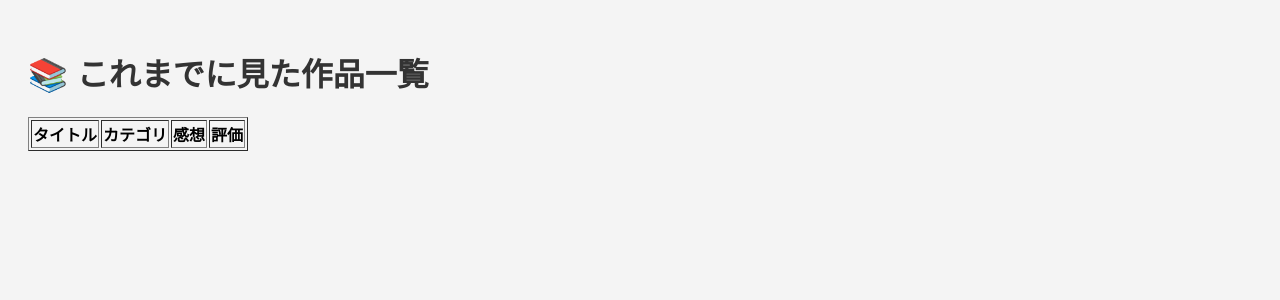
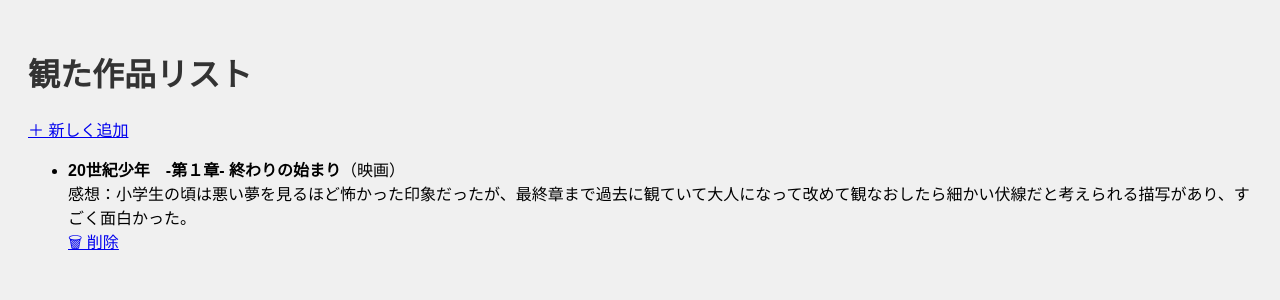
Before and after one commit to chika-ssy/fastapi-webapp, a FastAPI app: page / in a window 1280 px wide. Shown: the top 300 px of the page. Run offline with FastAPI, Linux system fonts and the light colour scheme; lists and menus that the app fills with data are empty.

Commit message:
Added delete function and confirmation dialog

```diff
--- /dev/null
+++ b/data.json
@@ -0,0 +1,7 @@
+[
+  {
+    "title": "20世紀少年　-第１章- 終わりの始まり",
+    "category": "映画",
+    "comment": "小学生の頃は悪い夢を見るほど怖かった印象だったが、最終章まで過去に観ていて大人になって改めて観なおしたら細かい伏線だと考えられる描写があり、すごく面白かった。"
+  }
+]
--- a/main.py
+++ b/main.py
@@ -1,15 +1,17 @@
-from fastapi import FastAPI, Request
-from fastapi.responses import HTMLResponse
+from fastapi import FastAPI, Request, Form
+from fastapi.responses import HTMLResponse, RedirectResponse
 from fastapi.staticfiles import StaticFiles
 from fastapi.templating import Jinja2Templates
-from fastapi import Form
+import json
+from pathlib import Path
 
 app = FastAPI()
 
-# Setting up staticFiles and tamplateFolders
 app.mount("/static", StaticFiles(directory="static"), name="static")
 templates = Jinja2Templates(directory="templates")
 
+
+'''
 # データを一時的に保存するリスト(メモリ上)
 items = []
 
@@ -19,24 +21,41 @@
     {"title": "千と千尋の神隠し", "category": "映画", "review": "映像が美しい", "rating": 5},
     {"title": "Breaking Bad", "category": "ドラマ", "review": "展開が熱い", "rating": 5}
 ]
+'''
 
+DATA_FILE = Path("data.json")
+
+def load_data():
+    if DATA_FILE.exists():
+        with open(DATA_FILE, "r", encoding="utf-8") as f:
+            return json.load(f)
+    return []
+
+def save_data(data):
+    with open(DATA_FILE, "w", encoding="utf-8") as f:
+        json.dump(data, f, ensure_ascii=False, indent=2)
 
 @app.get("/", response_class=HTMLResponse)
-async def read_root(request: Request):
-    return templates.TemplateResponse("index.html", {"request": request, "items": items})
+def index(request: Request):
+    items = load_data()
+    return templates.TemplateResponse("index.html", {"request": request, "items": enumerate(items)})
 
-@app.post("/add", response_class=HTMLResponse)
-async def add_item(
-    request: Request,
-    title: str = Form(...),
-    category: str = Form(...),
-    review: str = Form(...),
-    rating: int = Form(...)
-):
-    items.append({
-        "title": title,
-        "category": category,
-        "review": review,
-        "rating": rating
-    })
-    return templates.TemplateResponse("index.html", {"request": request, "items": items})
+@app.get("/add", response_class=HTMLResponse)
+def add_get(request: Request):
+    return templates.TemplateResponse("add.html", {"request": request})
+
+@app.post("/add")
+def add_post(title: str = Form(...), category: str = Form(...), comment: str = Form(...)):
+    items = load_data()
+    items.append({"title": title, "category": category, "comment": comment})
+    save_data(items)
+    return RedirectResponse(url="/", status_code=302)
+
+# 👇 削除機能を追加
+@app.get("/delete/{item_id}")
+def delete_item(item_id: int):
+    items = load_data()
+    if 0 <= item_id < len(items):
+        items.pop(item_id)
+        save_data(items)
+    return RedirectResponse(url="/", status_code=302)
--- a/static/css/style.css
+++ b/static/css/style.css
@@ -1,8 +1,21 @@
 body {
-    font-family: Arial, sans-serif;
-    background-color: #f4f4f4;
+    font-family: sans-serif;
     padding: 20px;
+    background-color: #f0f0f0;
 }
+
 h1 {
     color: #333;
 }
+
+form label {
+    display: block;
+    margin-bottom: 10px;
+}
+
+input, textarea {
+    width: 100%;
+    max-width: 400px;
+    padding: 8px;
+    margin-bottom: 10px;
+}
--- a/templates/index.html
+++ b/templates/index.html
@@ -1,32 +1,26 @@
 <!DOCTYPE html>
-<html lang="ja"></html>
-<html>
+<html lang="ja">
 <head>
     <meta charset="UTF-8">
-    <title>作品一覧</title>
+    <title>ブックリスト</title>
     <link rel="stylesheet" href="/static/css/style.css">
 </head>
 <body>
-    <h1>📚 これまでに見た作品一覧</h1>
-    <table border="1">
-        <thead>
-            <tr>
-                <th>タイトル</th>
-                <th>カテゴリ</th>
-                <th>感想</th>
-                <th>評価</th>
-            </tr>
-        </thead>
-        <tbody>
-            {% for item in items %}
-            <tr>
-                <td>{{ item.title }}</td>
-                <td>{{ item.category }}</td>
-                <td>{{ item.review }}</td>
-                <td>{{ item.rating }} / 5</td>
-            </tr>
-            {% endfor %}
-        </tbody>
-    </table>
+    <h1>観た作品リスト</h1>
+    <a href="/add">＋ 新しく追加</a>
+    <ul>
+        {% for idx, item in items %}
+            <li>
+            <strong>{{ item.title }}</strong>（{{ item.category }}）<br>
+            感想：{{ item.comment }}<br>
+            <a href="/delete/{{ idx }}" onclick="return confirmDelete()">🗑 削除</a>
+        </li>
+    {% endfor %}
+    </ul>
+    <script>
+        function confirmDelete() {
+            return confirm("本当に削除してよろしいですか？");
+        }
+    </script>
 </body>
 </html>
```
Also changed, not shown: templates/add.html (added, +18 -0 lines).
